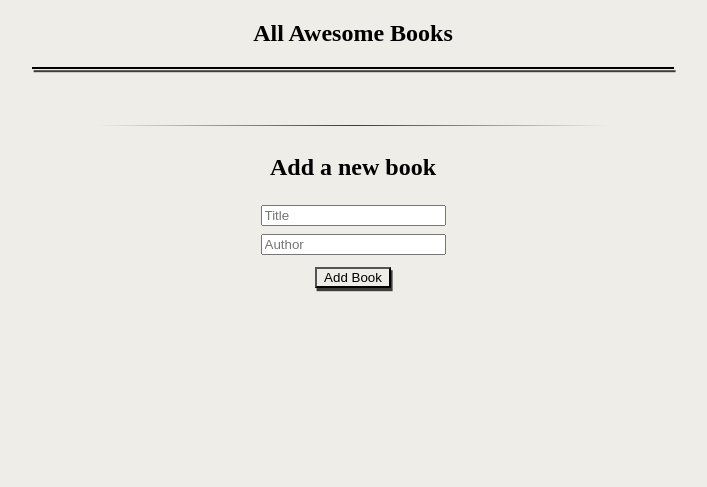
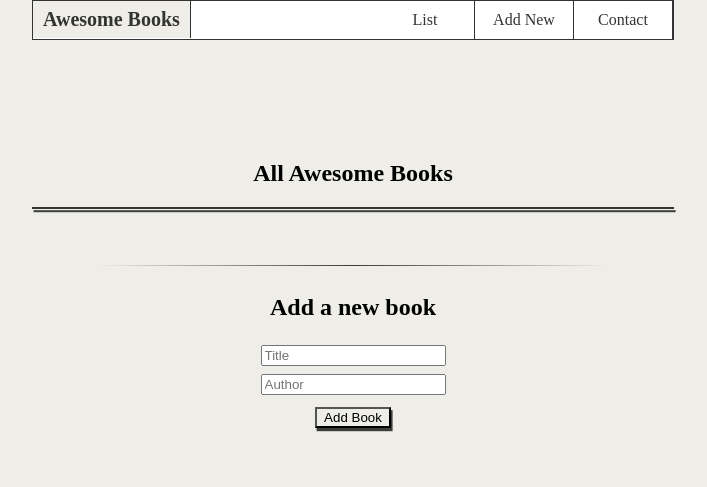
Before and after one commit to fabgrel10/awesome-books, a website: page index.html in a window 1280 px wide. Shown: the whole page, without its empty margins (287-994 px from the left). Drawn offline with Linux system fonts and the light colour scheme.

Commit message:
✨Create Navbar and provide initial style

```diff
--- a/index.html
+++ b/index.html
@@ -9,6 +9,15 @@
     <link rel="stylesheet" type="text/css" href="style.css" />
   </head>
   <body>
+    <div class="navbar">
+      <a class="active" href="#home">Awesome Books</a>
+      <div class="navbar-items">
+        <a class="navbar-item" href="#list">List</a>
+        <a class="navbar-item" href="#add-new">Add New</a>
+        <a class="navbar-item" href="#contact">Contact</a>
+      </div>
+    </div>
+    <div class="container">
       <h2>All Awesome Books</h2>
       <div id="book-storage"></div>
 
@@ -19,6 +28,7 @@
         <input type="text" id="book-author" placeholder="Author" />
         <button id="add-book-button" type="button">Add Book</button>
       </form>
+    </div>
     <script src="index.js"></script>
   </body>
 </html>
--- a/style.css
+++ b/style.css
@@ -1,18 +1,73 @@
 body {
+  background-color: #eeede7;
+  margin: 0 auto;
+}
+
+.container {
   display: flex;
   flex-direction: column;
-  background-color: #eeede7;
   align-items: center;
   justify-content: center;
-  margin: 0 auto;
+  margin-top: 100px;
 }
 
 li {
   text-decoration: none;
 }
 
+/*** Navbar ***/
+.navbar {
+  border: 1px solid #333;
+  background-color: #fff;
+  width: 50%;
+  margin: 0 auto;
+}
+
+.navbar-items {
+  display: flex;
+  justify-content: flex-end;
+}
+
+.navbar-item {
+  display: inherit;
+  justify-content: center;
+  width: 70px;
+}
+
+.navbar a.active {
+  background-color: #eeede7;
+  font-size: 20px;
+  font-weight: bold;
+  padding: 7px 10px;
+  border-right: #333 1px solid;
+}
+
+.navbar a.active:hover {
+  background-color: #fff;
+  color: #333;
+}
+
+.navbar a {
+  float: left;
+  color: #333;
+  text-align: right;
+  padding: 10px 14px;
+  margin-bottom: 0;
+  text-decoration: none;
+  font-size: 16px;
+  border-right: #333 1px solid;
+}
+
+.navbar a:hover {
+  background-color: #eeede7;
+  color: black;
+}
+
+/*** Date ***/
+
+/*** Book Storage ***/
 #book-storage {
-  border: 1px solid black;
+  border: 1px solid #333;
   box-shadow: rgba(22, 22, 22, 0.815) 0.1rem 0.2rem;
   width: 200px;
   width: 50%;
@@ -34,6 +89,8 @@ li {
   margin-left: 10px;
   width: 88%;
 }
+
+/*** Form ***/
 
 form {
   display: flex;
@@ -59,16 +116,17 @@ button {
   width: 100%;
   border: 0;
   height: 1px;
-  background-image:
-    linear-gradient(
-      to right,
-      rgba(0, 0, 0, 0),
-      rgba(0, 0, 0, 0.75),
-      rgba(0, 0, 0, 0)
-    );
+  background-image: linear-gradient(
+    to right,
+    rgba(0, 0, 0, 0),
+    rgba(0, 0, 0, 0.75),
+    rgba(0, 0, 0, 0)
+  );
 }
 
 #add-book-button {
   margin: 0.5rem auto;
   width: 15%;
 }
+
+/*** Footer ***/
```
Lines whose indentation alone changed are shown as unchanged.
